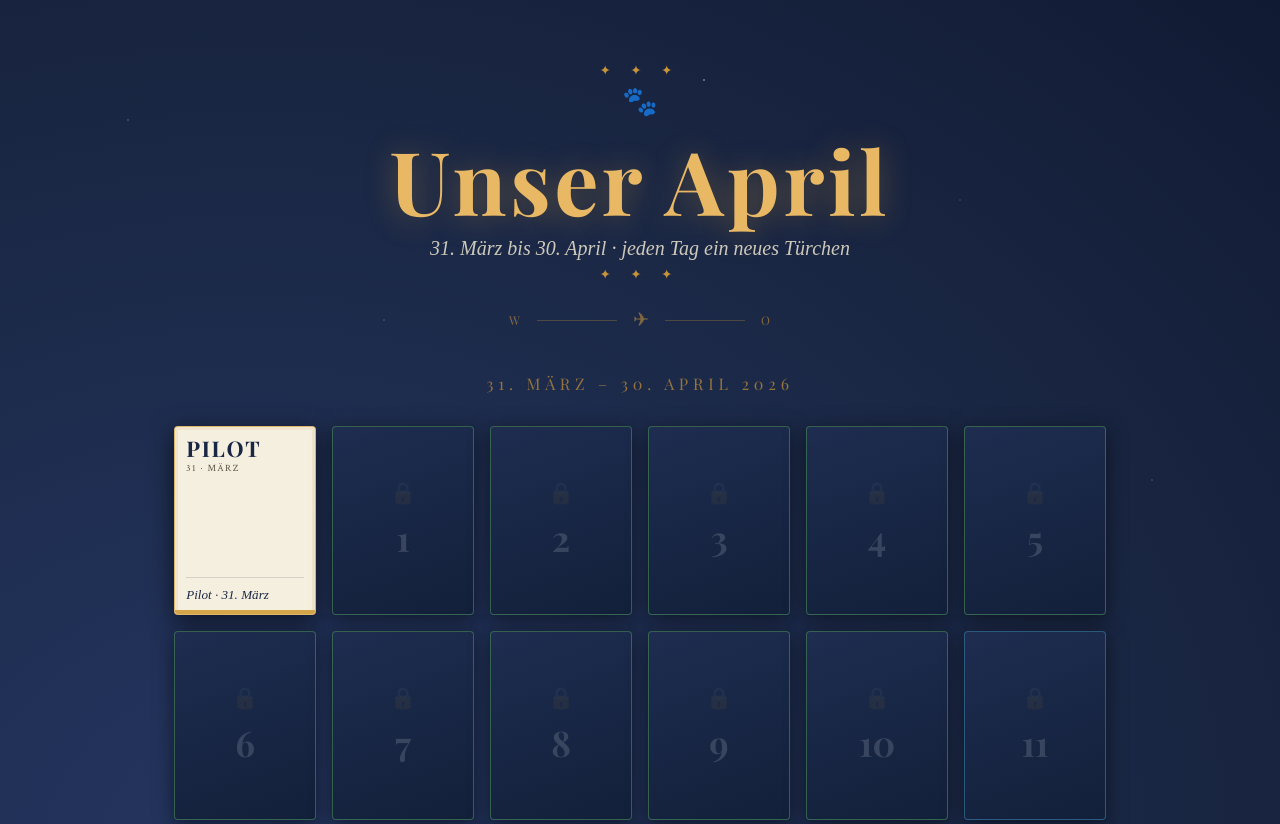
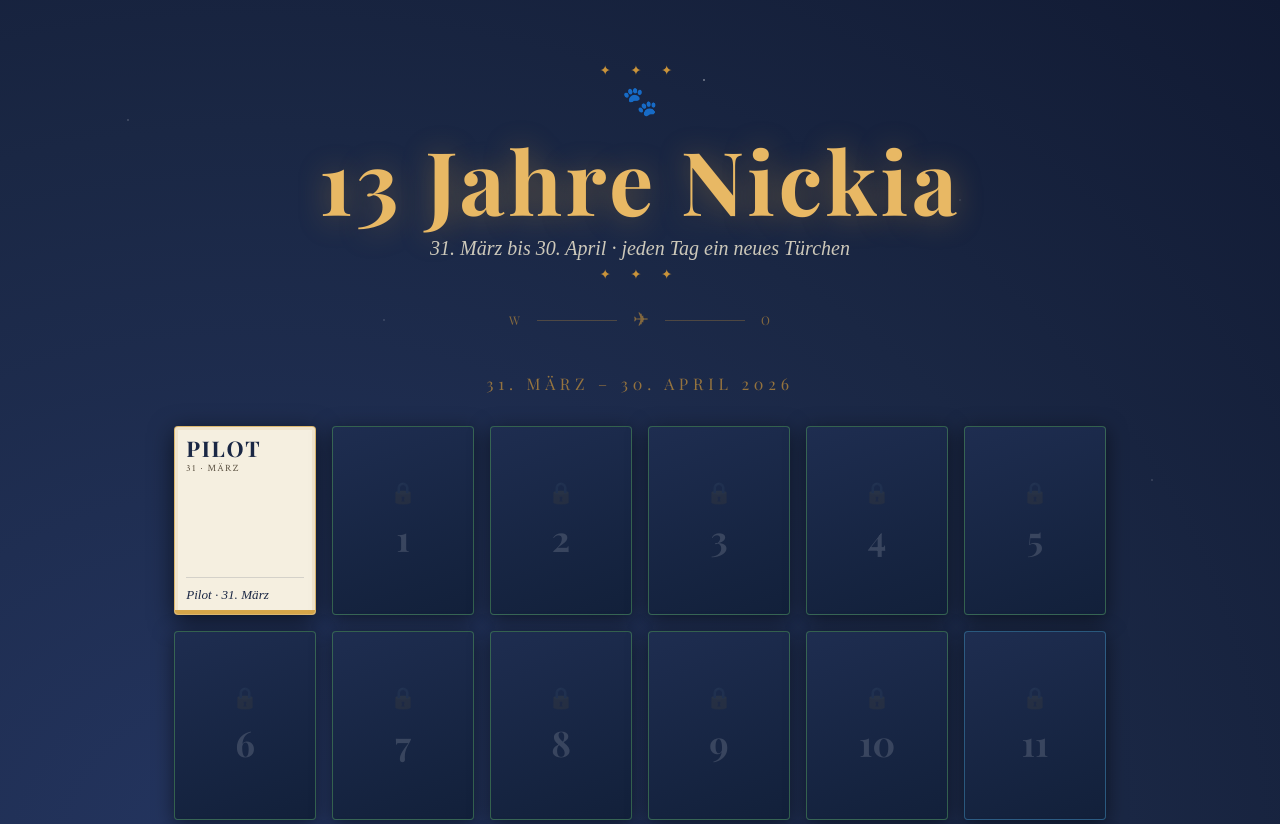
Before and after one commit to Nikiki95/Hundeapp, a plain HTML site: page index.html in a window 1280 px wide. Shown: the top 824 px of the page. Drawn offline with nearby package versions, Linux system fonts and the light colour scheme; no server answers; a web font is replaced by a local one.

Commit message:
Add files via upload

```diff
--- a/index.html
+++ b/index.html
@@ -3,7 +3,7 @@
 <head>
   <meta charset="UTF-8" />
   <meta name="viewport" content="width=device-width, initial-scale=1.0" />
-  <title>Unser April – 31. März bis 30. April</title>
+  <title>13 Jahre Nickia – 31. März bis 30. April</title>
   <link rel="preconnect" href="https://fonts.googleapis.com" />
   <link href="https://fonts.googleapis.com/css2?family=Playfair+Display:ital,wght@0,400;0,700;1,400&family=Crimson+Text:ital,wght@0,400;0,600;1,400&family=IM+Fell+English:ital@0;1&family=Josefin+Sans:wght@300;400;600&display=swap" rel="stylesheet" />
   <link rel="stylesheet" href="style.css" />
@@ -13,7 +13,7 @@
   <header class="site-header">
     <div class="header-ornament">✦ ✦ ✦</div>
     <div class="paw-row">🐾</div>
-    <h1 class="site-title">Unser April</h1>
+    <h1 class="site-title">13 Jahre Nickia</h1>
     <p class="site-subtitle"><em>31. März bis 30. April · jeden Tag ein neues Türchen</em></p>
     <div class="header-ornament">✦ ✦ ✦</div>
     <div class="compass-line">
```
Also changed, not shown: 1 other file.
